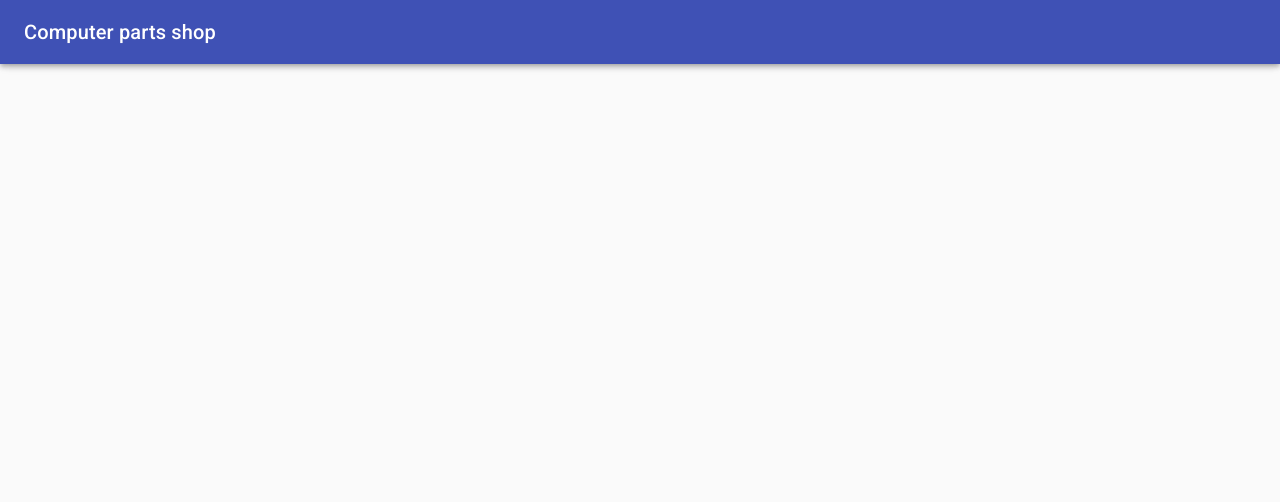
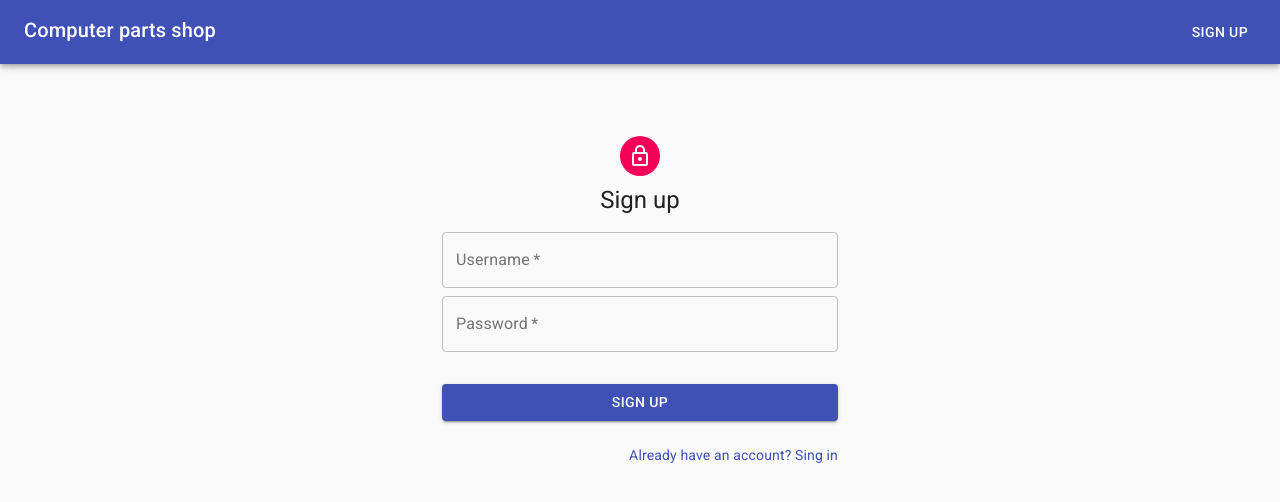
Before and after one commit to azat-nasyrov-dev/shop-app, a React (Create React App) app in the folder client/: page /register in a window 1280 px wide. Shown: the top 502 px of the page. Built offline with nearby package versions, Linux system fonts and the light colour scheme.

Commit message:
Created a registration page and added a small material-ui configuration to index.js on the client

```diff
--- a/client/src/App.js
+++ b/client/src/App.js
@@ -5,6 +5,7 @@ import AppToolbar from './components/UI/AppToolbar/AppToolbar';
 import Container from '@material-ui/core/Container';
 import Products from './containers/Products/Products';
 import NewProduct from './containers/NewProduct/NewProduct';
+import Register from './containers/Register/Register';
 
 const App = () => (
   <>
@@ -17,6 +18,7 @@ const App = () => (
         <Switch>
           <Route path="/" exact component={Products}/>
           <Route path="/products/new" component={NewProduct}/>
+          <Route path="/register" component={Register}/>
         </Switch>
       </Container>
     </main>
--- a/client/src/components/UI/AppToolbar/AppToolbar.js
+++ b/client/src/components/UI/AppToolbar/AppToolbar.js
@@ -3,7 +3,9 @@ import AppBar from '@material-ui/core/AppBar';
 import Toolbar from '@material-ui/core/Toolbar';
 import Typography from '@material-ui/core/Typography';
 import {Link} from 'react-router-dom';
-import {makeStyles} from '@material-ui/core';
+import makeStyles from '@material-ui/core/styles/makeStyles';
+import Grid from '@material-ui/core/Grid';
+import Button from '@material-ui/core/Button';
 
 const useStyles = makeStyles(theme => ({
   mainLink: {
@@ -25,9 +27,16 @@ const AppToolbar = () => {
     <>
       <AppBar position="fixed">
         <Toolbar>
-          <Typography variant="h6">
-            <Link to="/" className={classes.mainLink}>Computer parts shop</Link>
-          </Typography>
+          <Grid container justifyContent="space-between">
+            <Grid item>
+              <Typography variant="h6">
+                <Link to="/" className={classes.mainLink}>Computer parts shop</Link>
+              </Typography>
+            </Grid>
+            <Grid item>
+              <Button component={Link} to="/register" color="inherit">Sign up</Button>
+            </Grid>
+          </Grid>
         </Toolbar>
       </AppBar>
       <Toolbar className={classes.staticToolbar}/>
--- /dev/null
+++ b/client/src/containers/Register/Register.js
@@ -0,0 +1,107 @@
+import React, {useState} from 'react';
+import makeStyles from '@material-ui/core/styles/makeStyles';
+import Container from '@material-ui/core/Container';
+import Avatar from '@material-ui/core/Avatar';
+import LockOutlinedIcon from '@material-ui/icons/LockOutlined';
+import Typography from '@material-ui/core/Typography';
+import Grid from '@material-ui/core/Grid';
+import TextField from '@material-ui/core/TextField';
+import Button from '@material-ui/core/Button';
+import Link from '@material-ui/core/Link';
+import {Link as RouterLink} from 'react-router-dom';
+
+const useStyles = makeStyles(theme => ({
+  paper: {
+    marginTop: theme.spacing(8),
+    display: 'flex',
+    flexDirection: 'column',
+    alignItems: 'center',
+  },
+  avatar: {
+    margin: theme.spacing(1),
+    backgroundColor: theme.palette.secondary.main
+  },
+  form: {
+    marginBottom: theme.spacing(1)
+  },
+  submit: {
+    margin: theme.spacing(3, 0, 2)
+  },
+  header: {
+    marginBottom: theme.spacing(2)
+  }
+}));
+
+const Register = () => {
+  const classes = useStyles();
+  const [user, setUser] = useState({
+    username: '',
+    password: '',
+  });
+
+  const inputChangeHandler = e => {
+    const {name, value} = e.target;
+
+    setUser(prev => ({...prev, [name]: value}));
+  };
+
+  const submitFormHandler = e => {
+    e.preventDefault();
+  };
+
+  return (
+    <Container component="section" maxWidth="xs">
+      <div className={classes.paper}>
+        <Avatar className={classes.avatar}>
+          <LockOutlinedIcon/>
+        </Avatar>
+        <Typography component="h1" variant="h5" className={classes.header}>
+          Sign up
+        </Typography>
+        <Grid container spacing={1} direction="column" component="form" onSubmit={submitFormHandler}>
+          <Grid item xs>
+            <TextField
+              required
+              label="Username"
+              name="username"
+              autoComplete="new-username"
+              value={user.username}
+              onChange={inputChangeHandler}
+            />
+          </Grid>
+          <Grid item xs>
+            <TextField
+              required
+              label="Password"
+              type="password"
+              name="password"
+              autoComplete="new-password"
+              value={user.password}
+              onChange={inputChangeHandler}
+            />
+          </Grid>
+          <Grid item xs>
+            <Button
+              type="submit"
+              fullWidth
+              variant="contained"
+              color="primary"
+              className={classes.submit}
+            >
+              Sign up
+            </Button>
+          </Grid>
+          <Grid item container justifyContent="flex-end">
+            <Grid item>
+              <Link component={RouterLink} variant="body2" to="/login">
+                Already have an account? Sing in
+              </Link>
+            </Grid>
+          </Grid>
+        </Grid>
+      </div>
+    </Container>
+  );
+};
+
+export default Register;
--- a/client/src/index.js
+++ b/client/src/index.js
@@ -11,6 +11,7 @@ import productsReducer from './store/reducers/productsReducer';
 import categoriesReducer from './store/reducers/categoriesReducer';
 
 import 'react-notifications/lib/notifications.css';
+import {createTheme, MuiThemeProvider} from '@material-ui/core';
 
 const rootReducer = combineReducers({
   products: productsReducer,
@@ -21,11 +22,22 @@ const composeEnhancers = window.__REDUX_DEVTOOL_EXTENSION_COMPOSE__ || compose;
 
 const store = createStore(rootReducer, composeEnhancers(applyMiddleware(thunkMiddleware)));
 
+const theme = createTheme({
+  props: {
+    MuiTextField: {
+      variant: 'outlined',
+      fullWidth: true,
+    }
+  }
+});
+
 const app = (
   <Provider store={store}>
     <BrowserRouter>
-      <NotificationContainer/>
-      <App/>
+      <MuiThemeProvider theme={theme}>
+        <NotificationContainer/>
+        <App/>
+      </MuiThemeProvider>
     </BrowserRouter>
   </Provider>
 );
```
